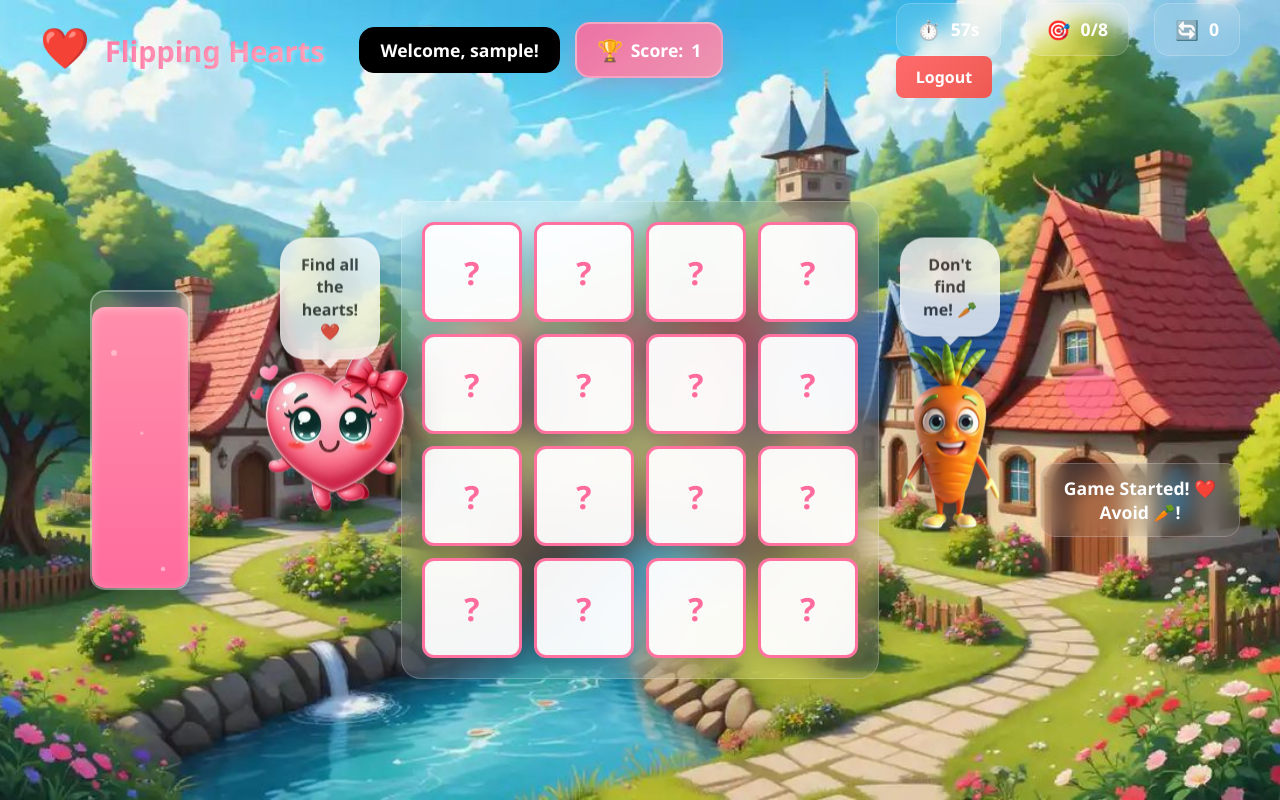
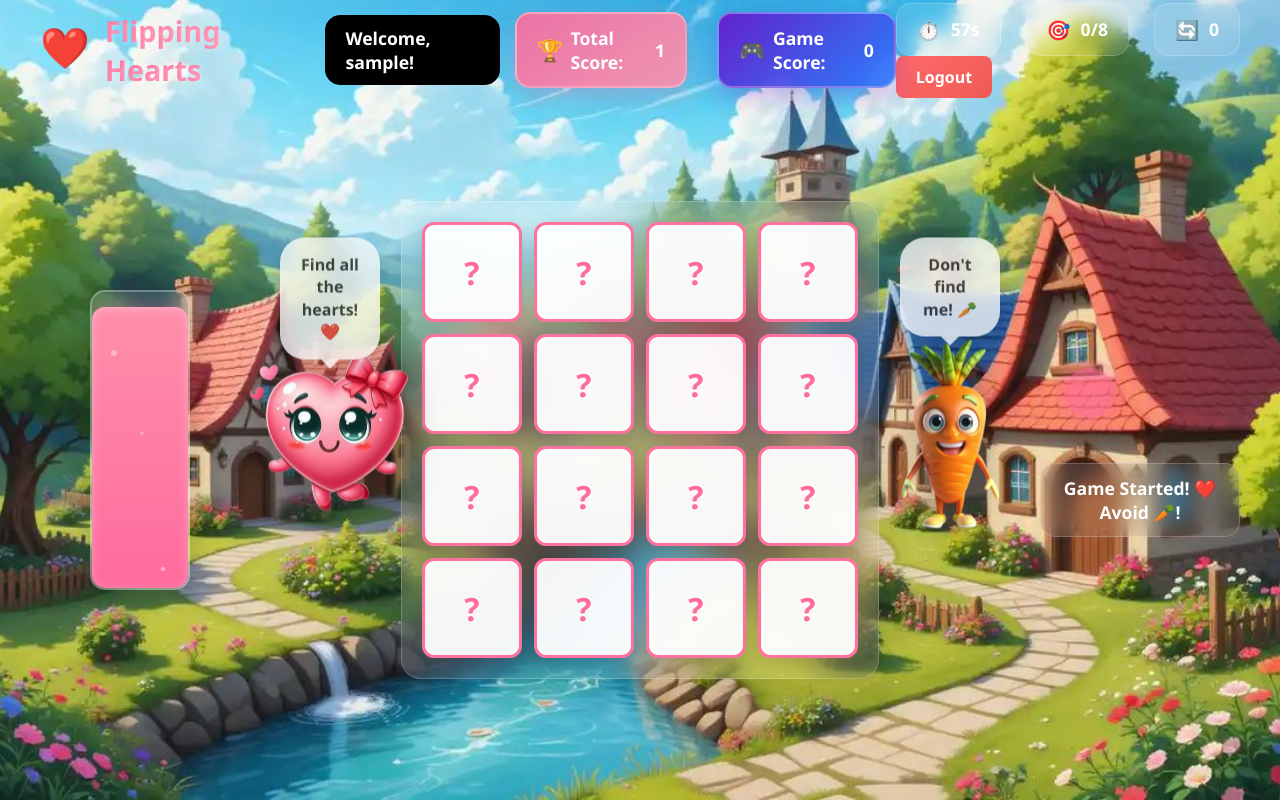
Before and after one commit to movindu477/flippinghearts, a PHP site: page /index.php in a window 1280 px wide. Run offline with PHP 8.4, Linux system fonts and the light colour scheme; the visitor is signed in with stand-in values (Sample User, id 1).

Commit message:
Add the Score and fix the api with the extra time

```diff
--- a/index.js
+++ b/index.js
@@ -76,10 +76,11 @@ const gameState = {
     currentHeartChallenge: null,
     gameWon: false,
     heartAnswer: null,
-    currentScore: 0,
+    sessionScore: 0, // Current game session score
+    totalScore: 0,   // Total score from database
     heartsFound: 0,
     timeBonus: 0,
-    savedGameState: null // To save game state when going to bonus challenge
+    savedGameState: null
 };
 
 // ---------------- CARD TYPES ----------------
@@ -216,6 +217,7 @@ function initializeGameBoard() {
         gameWon: false,
         heartAnswer: null,
         moves: 0,
+        sessionScore: 0, // Reset session score for new game
         heartsFound: 0,
         timeBonus: 0,
         savedGameState: null
@@ -267,6 +269,32 @@ function updateWelcomeMessage() {
     }
 }
 
+// ---------------- SCORING SYSTEM ----------------
+function addScore(points, reason = '') {
+    gameState.sessionScore += points;
+    updateSessionScoreDisplay();
+
+    console.log(`+${points} points${reason ? ` for ${reason}` : ''}. Total: ${gameState.sessionScore}`);
+
+    // Show score animation
+    showScoreAnimation(points);
+}
+
+function showScoreAnimation(points) {
+    const scoreElement = document.getElementById('sessionScore');
+    scoreElement.style.transform = 'scale(1.2)';
+    scoreElement.style.color = '#ff6b9d';
+
+    setTimeout(() => {
+        scoreElement.style.transform = 'scale(1)';
+        scoreElement.style.color = '';
+    }, 300);
+}
+
+function updateSessionScoreDisplay() {
+    document.getElementById('sessionScore').textContent = gameState.sessionScore;
+}
+
 // ---------------- CARD FLIP ----------------
 function flipCard(card) {
     if (!gameState.gameStarted || card.classList.contains('flipped') || gameState.flippedCards.length >= 2)
@@ -283,6 +311,9 @@ function flipCard(card) {
         updateCharacterMessage('carrot', randomMessage);
         updateStatusMessage('Carrot found! Resetting hearts... 🥕');
 
+        // No points for carrot, but penalty for reset
+        addScore(-5, 'carrot penalty');
+
         setTimeout(() => {
             gameState.cards.forEach(c => c.classList.remove('flipped'));
             gameState.flippedCards = [];
@@ -297,6 +328,10 @@ function flipCard(card) {
     if (type === 'heart') {
         gameState.heartCardsFlipped++;
         gameState.heartsFound++;
+
+        // Add points for finding a heart
+        addScore(10, 'finding heart');
+
         setTimeout(() => {
             checkVictory();
         }, 100);
@@ -308,6 +343,10 @@ function flipCard(card) {
             const randomMessage = cartoonMessages[Math.floor(Math.random() * cartoonMessages.length)];
             updateCharacterMessage('cartoon', randomMessage);
             updateStatusMessage('Hearts Found! ❤️');
+
+            // Bonus points for matching hearts
+            addScore(25, 'matching hearts');
+
             gameState.flippedCards = [];
             updateUI();
         } else {
@@ -383,6 +422,11 @@ function addExtraTime(seconds) {
     updateUI();
     updateStatusMessage(`+${seconds} seconds bonus time! ⏰`);
     updateCharacterMessage('cartoon', `Great! You got ${seconds} extra seconds!`);
+
+    // Show time bonus popup
+    if (typeof showTimeBonusPopup === 'function') {
+        showTimeBonusPopup(seconds);
+    }
 }
 
 function updateUI() {
@@ -408,28 +452,29 @@ function checkVictory() {
     }
 }
 
-// ---------------- SCORE CALCULATION ----------------
-function calculateScore() {
-    // Base points for hearts found
-    const heartPoints = gameState.heartsFound * 50;
+// ---------------- FINAL SCORE CALCULATION ----------------
+function calculateFinalScore() {
+    // Base score from session
+    let finalScore = gameState.sessionScore;
 
     // Time bonus (more time left = more points)
     const timeBonus = Math.floor(gameState.timeLeft * 2);
+    finalScore += timeBonus;
+
+    // Perfect game bonus (all hearts found)
+    if (gameState.heartCardsFlipped === gameState.heartCards.length) {
+        finalScore += 100; // Perfect game bonus
+    }
 
     // Efficiency bonus (less moves = more points)
-    const efficiencyBonus = Math.max(0, 100 - gameState.moves * 2);
-
-    // Perfect game bonus (all hearts found)
-    const perfectBonus = gameState.heartCardsFlipped === gameState.heartCards.length ? 200 : 0;
-
-    const totalScore = heartPoints + timeBonus + efficiencyBonus + perfectBonus;
+    const efficiencyBonus = Math.max(0, 50 - gameState.moves);
+    finalScore += efficiencyBonus;
 
     return {
-        totalScore,
-        heartPoints,
+        finalScore,
         timeBonus,
         efficiencyBonus,
-        perfectBonus
+        perfectBonus: gameState.heartCardsFlipped === gameState.heartCards.length ? 100 : 0
     };
 }
 
@@ -441,9 +486,7 @@ function gameWon() {
     gameState.gameWon = true;
 
     // Calculate final score
-    const scoreData = calculateScore();
-    gameState.currentScore = scoreData.totalScore;
-    gameState.timeBonus = scoreData.timeBonus;
+    const scoreData = calculateFinalScore();
 
     updateStatusMessage('Victory! 🎉');
     updateCharacterMessage('cartoon', "You did it! All hearts found! 🎉");
@@ -458,18 +501,19 @@ function gameWon() {
     }, 500);
 
     // Update victory popup with score details
-    document.getElementById('finalScoreVictory').textContent = scoreData.totalScore;
+    document.getElementById('finalScoreVictory').textContent = scoreData.finalScore;
     document.getElementById('heartsFoundVictory').textContent = gameState.heartsFound;
     document.getElementById('timeBonusVictory').textContent = scoreData.timeBonus;
     document.getElementById('movesVictory').textContent = gameState.moves;
-    document.getElementById('totalScoreVictory').textContent = scoreData.totalScore;
+    document.getElementById('totalScoreVictory').textContent = scoreData.finalScore;
 
-    // Update score in database
-    updateScoreInDatabase(scoreData.totalScore, {
+    // Update final score in database
+    updateScoreInDatabase(scoreData.finalScore, {
         heartsFound: gameState.heartsFound,
         timeBonus: scoreData.timeBonus,
         moves: gameState.moves,
-        gameType: 'victory'
+        gameType: 'victory',
+        sessionScore: gameState.sessionScore
     });
 
     // Show victory popup
@@ -492,6 +536,7 @@ function gameOver() {
             heartCardsFlipped: gameState.heartCardsFlipped,
             heartsFound: gameState.heartsFound,
             moves: gameState.moves,
+            sessionScore: gameState.sessionScore,
             heartCards: [...gameState.heartCards]
         };
 
@@ -506,6 +551,30 @@ function gameOver() {
     } else if (allHeartsFlipped) {
         // Player won but time ran out - still show victory
         gameWon();
+    } else {
+        // Game over without finding all hearts
+        const scoreData = calculateFinalScore();
+
+        // Update game over popup with score details
+        document.getElementById('finalScoreGameOver').textContent = scoreData.finalScore;
+        document.getElementById('heartsFoundGameOver').textContent = gameState.heartsFound;
+        document.getElementById('timeBonusGameOver').textContent = scoreData.timeBonus;
+        document.getElementById('movesGameOver').textContent = gameState.moves;
+        document.getElementById('totalScoreGameOver').textContent = scoreData.finalScore;
+
+        // Update final score in database
+        updateScoreInDatabase(scoreData.finalScore, {
+            heartsFound: gameState.heartsFound,
+            timeBonus: scoreData.timeBonus,
+            moves: gameState.moves,
+            gameType: 'game_over',
+            sessionScore: gameState.sessionScore
+        });
+
+        // Show game over popup
+        setTimeout(() => {
+            document.getElementById('gameOverPopup').classList.add('active');
+        }, 1500);
     }
 }
 
@@ -525,7 +594,7 @@ function updateScoreInDatabase(finalScore, gameData) {
     .then(data => {
         if (data.success) {
             console.log('Score updated successfully in database');
-            // Update the displayed score
+            // Update the displayed total score
             document.getElementById('currentScore').textContent = data.newScore;
         } else {
             console.error('Failed to update score:', data.message);
@@ -583,7 +652,7 @@ function displayHeartChallenge(data) {
                 <p class="challenge-hint">How many hearts do you see in the image above? Enter the number below!</p>
                 <div class="answer-input-container">
                     <input type="number" id="heartAnswerInput" class="answer-input" placeholder="Enter heart count" min="0">
-                    <button id="submitAnswerBtn" class="submit-btn">Check Answer</button>
+                    <button id="submitAnswerBtn" class="submit-btn">Submit Answer</button>
                 </div>
                 <div id="answerFeedback" class="answer-feedback"></div>
             </div>
@@ -628,17 +697,11 @@ function submitAnswer() {
     const correctAnswer = gameState.heartAnswer;
 
     if (userAnswerNum === correctAnswer) {
-        feedback.innerHTML = '🎉 <strong>Correct!</strong> Well done! You earned 30 seconds bonus time! 🎉';
+        feedback.innerHTML = '🎉 <strong>Correct!</strong> Well done! You counted the hearts perfectly! 🎉';
         feedback.className = 'answer-feedback success';
 
         // Add bonus points for correct answer
-        const bonusPoints = 100;
-        updateScoreInDatabase(bonusPoints, {
-            heartsFound: 0,
-            timeBonus: 0,
-            moves: 0,
-            gameType: 'bonus_challenge'
-        });
+        addScore(50, 'bonus challenge');
 
         showCelebration();
 
@@ -670,7 +733,7 @@ function submitAnswer() {
 function resumeGameWithExtraTime(extraSeconds) {
     showScreen('game');
 
-    // Add extra time to the timer
+    // Add extra time to the timer and set liquid timer to half full
     addExtraTime(extraSeconds);
 
     // Restart the timer if it was stopped
@@ -708,19 +771,9 @@ function showCelebration() {
 }
 
 function backToGame() {
-    // If user goes back without solving, resume game without extra time
-    if (gameState.savedGameState) {
-        showScreen('game');
-        // Just resume the game as it was (no extra time)
-        if (!gameState.gameStarted) {
-            gameState.gameStarted = true;
-            startTimer();
-        }
-        updateStatusMessage('Game Resumed! Find more hearts! ❤️');
-    } else {
-        showScreen('game');
-        resetGame();
-    }
+    // If user goes back without solving, show game over
+    showScreen('game');
+    gameOver();
 }
 
 // ---------------- RESET GAME ----------------
--- a/index.php
+++ b/index.php
@@ -236,6 +236,71 @@ $is_first_visit = !isset($_POST['login']) && !isset($_GET['registered']);
             font-weight: 700;
             color: #ff6b9d;
         }
+
+        /* Time Bonus Popup */
+        .time-bonus-popup {
+            position: fixed;
+            top: 50%;
+            left: 50%;
+            transform: translate(-50%, -50%);
+            background: linear-gradient(135deg, #4CAF50, #45a049);
+            color: white;
+            padding: 30px;
+            border-radius: 20px;
+            text-align: center;
+            z-index: 4000;
+            box-shadow: 0 20px 40px rgba(76, 175, 80, 0.4);
+            animation: popIn 0.5s ease-out;
+        }
+
+        .time-bonus-popup h3 {
+            font-size: 2rem;
+            margin-bottom: 10px;
+        }
+
+        .time-bonus-popup p {
+            font-size: 1.2rem;
+            margin-bottom: 20px;
+        }
+
+        .bonus-seconds {
+            font-size: 3rem;
+            font-weight: 900;
+            background: linear-gradient(45deg, #ffeb3b, #ffc107);
+            -webkit-background-clip: text;
+            -webkit-text-fill-color: transparent;
+            background-clip: text;
+            margin: 10px 0;
+        }
+
+        @keyframes popIn {
+            0% {
+                transform: translate(-50%, -50%) scale(0.5);
+                opacity: 0;
+            }
+
+            100% {
+                transform: translate(-50%, -50%) scale(1);
+                opacity: 1;
+            }
+        }
+
+        /* Game Session Score Display */
+        .session-score {
+            background: linear-gradient(135deg, rgba(106, 17, 203, 0.9), rgba(37, 117, 252, 0.9));
+            padding: 12px 20px;
+            border-radius: 15px;
+            color: white;
+            font-weight: 700;
+            backdrop-filter: blur(10px);
+            border: 2px solid rgba(255, 255, 255, 0.3);
+            box-shadow: 0 8px 25px rgba(106, 17, 203, 0.3);
+            display: flex;
+            align-items: center;
+            gap: 8px;
+            font-size: 1.1rem;
+            margin-left: 15px;
+        }
     </style>
 </head>
 
@@ -262,7 +327,11 @@ $is_first_visit = !isset($_POST['login']) && !isset($_GET['registered']);
                         </div>
                         <div class="score-display">
                             <span class="score-icon">🏆</span>
-                            Score: <span id="currentScore"><?php echo $_SESSION['score']; ?></span>
+                            Total Score: <span id="currentScore"><?php echo $_SESSION['score']; ?></span>
+                        </div>
+                        <div class="session-score">
+                            <span class="score-icon">🎮</span>
+                            Game Score: <span id="sessionScore">0</span>
                         </div>
                     </div>
                     <div class="header-right">
@@ -286,7 +355,6 @@ $is_first_visit = !isset($_POST['login']) && !isset($_GET['registered']);
                     </div>
                 </div>
 
-                <!-- Rest of game content remains the same -->
                 <!-- Main Content -->
                 <div class="game-content">
                     <!-- Left Panel - Progress -->
@@ -415,7 +483,6 @@ $is_first_visit = !isset($_POST['login']) && !isset($_GET['registered']);
         </div>
 
         <!-- Heart API Bonus Screen -->
-        <!-- In the bonus screen section, update the header text -->
         <div id="bonusScreen" class="screen">
             <div class="bonus-container">
                 <div class="bonus-header">
@@ -431,6 +498,14 @@ $is_first_visit = !isset($_POST['login']) && !isset($_GET['registered']);
                     </div>
                 </div>
             </div>
+        </div>
+
+        <!-- Time Bonus Popup -->
+        <div id="timeBonusPopup" class="time-bonus-popup" style="display: none;">
+            <h3>🎉 Congratulations! 🎉</h3>
+            <p>You counted the hearts correctly!</p>
+            <div class="bonus-seconds" id="bonusSeconds">+30s</div>
+            <p>Extra time added to your game!</p>
         </div>
 
     <?php else: ?>
@@ -518,8 +593,8 @@ $is_first_visit = !isset($_POST['login']) && !isset($_GET['registered']);
         <div id="successMessage" class="success-popup">
             <div class="success-content">
                 <div class="success-icon">✓</div>
-                <h3>Login Successful!</hh3>
-                    <p>Welcome to Flipping Hearts!</p>
+                <h3>Login Successful!</h3>
+                <p>Welcome to Flipping Hearts!</p>
             </div>
         </div>
     <?php endif; ?>
@@ -580,6 +655,19 @@ $is_first_visit = !isset($_POST['login']) && !isset($_GET['registered']);
                 })
                 .catch(error => console.error('Error updating score:', error));
         }
+
+        // Function to show time bonus popup
+        function showTimeBonusPopup(seconds) {
+            const popup = document.getElementById('timeBonusPopup');
+            const bonusSeconds = document.getElementById('bonusSeconds');
+
+            bonusSeconds.textContent = `+${seconds}s`;
+            popup.style.display = 'block';
+
+            setTimeout(() => {
+                popup.style.display = 'none';
+            }, 3000);
+        }
     </script>
 </body>
 
```
Also changed, not shown: update_score.php (+8 -5 lines).
